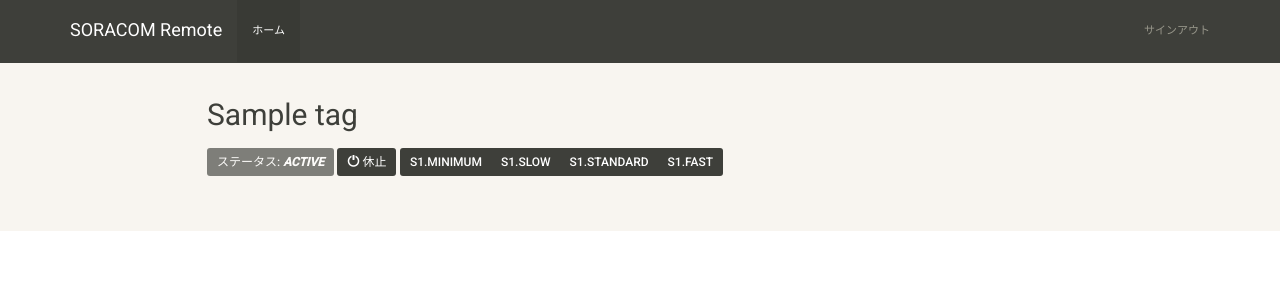
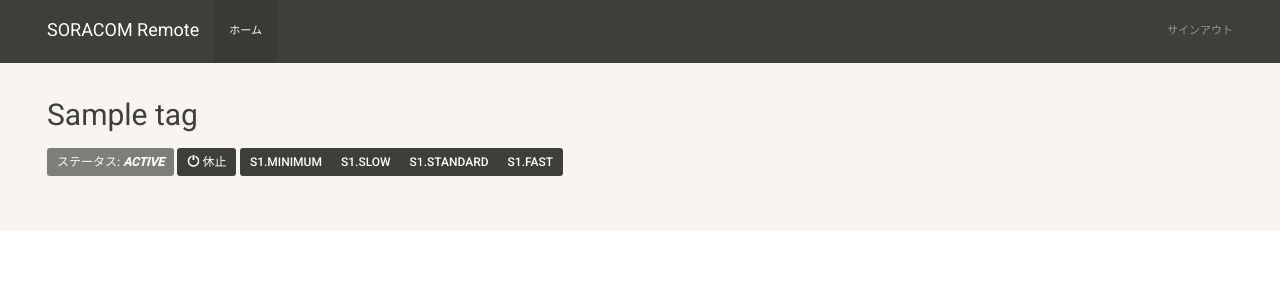
Before and after one commit to kazgoto/soracom-remote, a Flask app: template templates/index.html in a window 1280 px wide. Shown: the top 300 px of the page. Run offline with Flask 2, Linux system fonts and the light colour scheme; the visitor is signed in with stand-in values (Sample User, id 1); the template is opened without the code that fills it: most values are stand-ins (such as "Sample title", 1, 10 or a date in 2020); some libraries are stand-ins or nearby versions; some web fonts are replaced.

Commit message:
幅の微調整

```diff
--- a/templates/index.html
+++ b/templates/index.html
@@ -12,7 +12,7 @@
   </head>
   <body>
     <nav class="navbar navbar-default navbar-fixed-top">
-      <div class="container">
+      <div class="container" style="width:95%">
         <div class="navbar-header">
           <button type="button" class="navbar-toggle collapsed" data-toggle="collapse" data-target="#navbar" aria-expanded="false" aria-controls="navbar">
             <span class="sr-only">Toggle navigation</span>
@@ -34,7 +34,7 @@
     </nav>
 
     <div class="jumbotron" style="margin-top:20px">
-    <div class="container" style="width:70%">
+    <div class="container" style="width:95%">
 {% if error   %}
     <div class="alert alert-dismissible alert-danger" role="alert">
       <button type="button" class="close" data-dismiss="alert">×</button>
```
